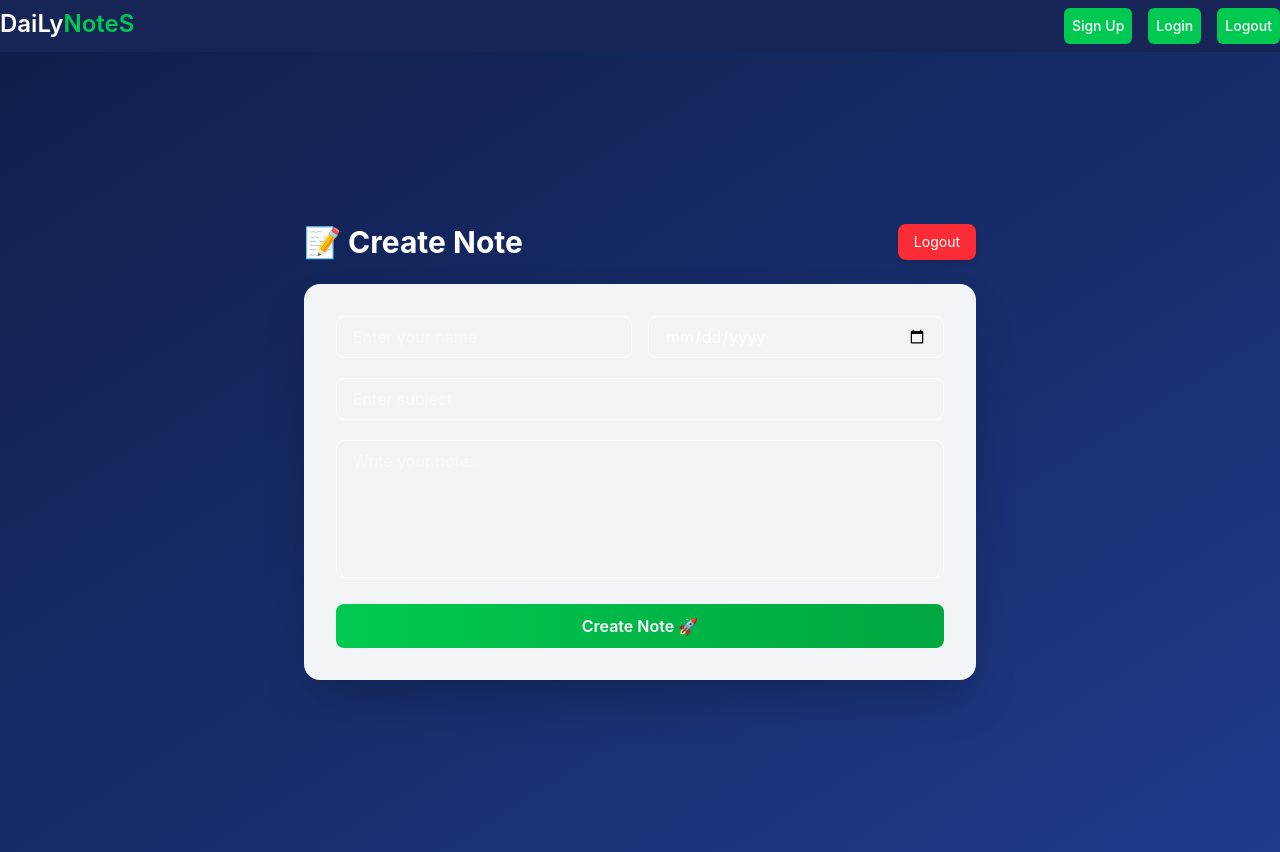
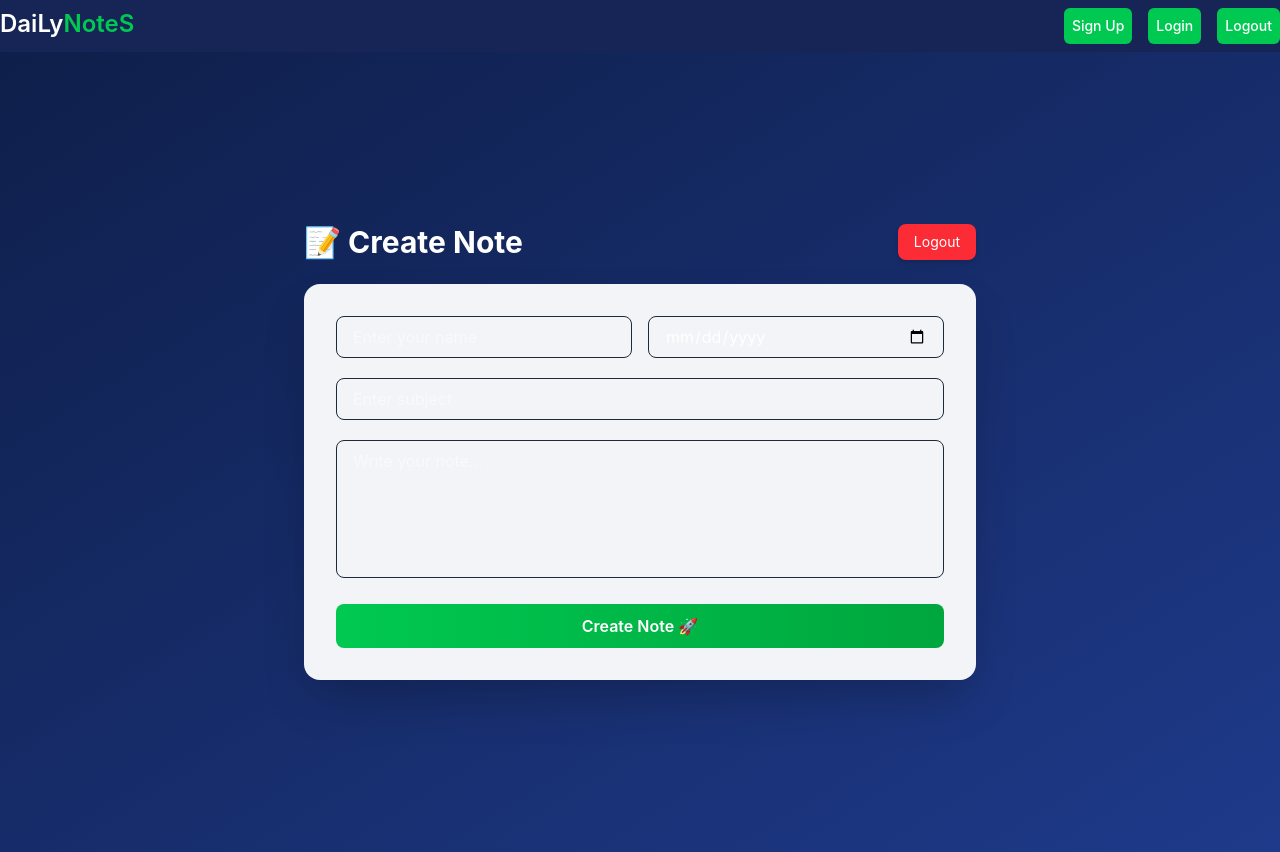
Before and after one commit to muskanmujawar1729-lang/dailyNote, a React app in the folder Frontend/: page /home in a window 1280 px wide. Built offline with nearby package versions, Linux system fonts and the light colour scheme; the HTML template or start-up script is replaced by a standard one.

Commit message:
update Todopage

```diff
--- a/Frontend/src/component/TodoPage.jsx
+++ b/Frontend/src/component/TodoPage.jsx
@@ -93,7 +93,7 @@ return (
             placeholder="Enter your name"
             value={name}
             onChange={(e) => setName(e.target.value)}
-            className="w-full px-4 py-2 border rounded-lg focus:ring-2 focus:ring-blue-400 outline-none"
+            className="w-full px-4 py-2 border border-gray-800  rounded-lg focus:ring-2 focus:ring-blue-400 outline-none"
             required
           />
 
@@ -101,7 +101,7 @@ return (
             type="date"
             value={date}
             onChange={(e) => setDate(e.target.value)}
-            className="w-full px-4 py-2 border rounded-lg focus:ring-2 focus:ring-blue-400 outline-none"
+            className="w-full px-4 py-2 border border-gray-800  rounded-lg focus:ring-2 focus:ring-blue-400 outline-none"
             required
           />
         </div>
@@ -112,7 +112,7 @@ return (
           placeholder="Enter subject"
           value={subject}
           onChange={(e) => setSubject(e.target.value)}
-          className="w-full px-4 py-2 border rounded-lg focus:ring-2 focus:ring-blue-400 outline-none"
+          className="w-full px-4 py-2 border border-gray-800  rounded-lg focus:ring-2 focus:ring-blue-400 outline-none"
           required
         />
 
@@ -122,7 +122,7 @@ return (
           value={text}
           onChange={(e) => setText(e.target.value)}
           rows="5"
-          className="w-full px-4 py-2 border rounded-lg resize-none focus:ring-2 focus:ring-blue-400 outline-none"
+          className="w-full px-4 py-2 border border-gray-800 rounded-lg resize-none focus:ring-2 focus:ring-blue-400 outline-none"
           required
         />
 
```
